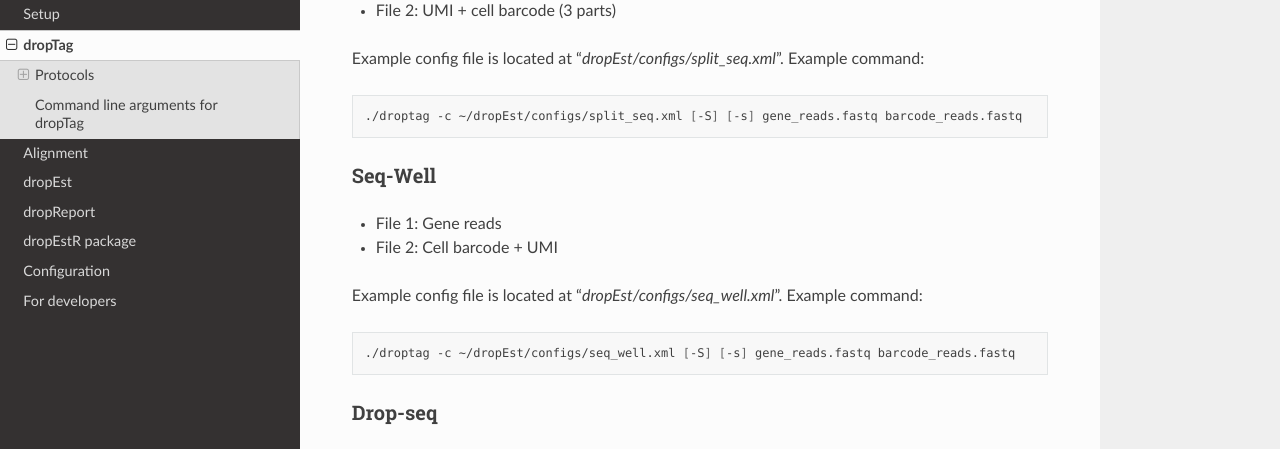
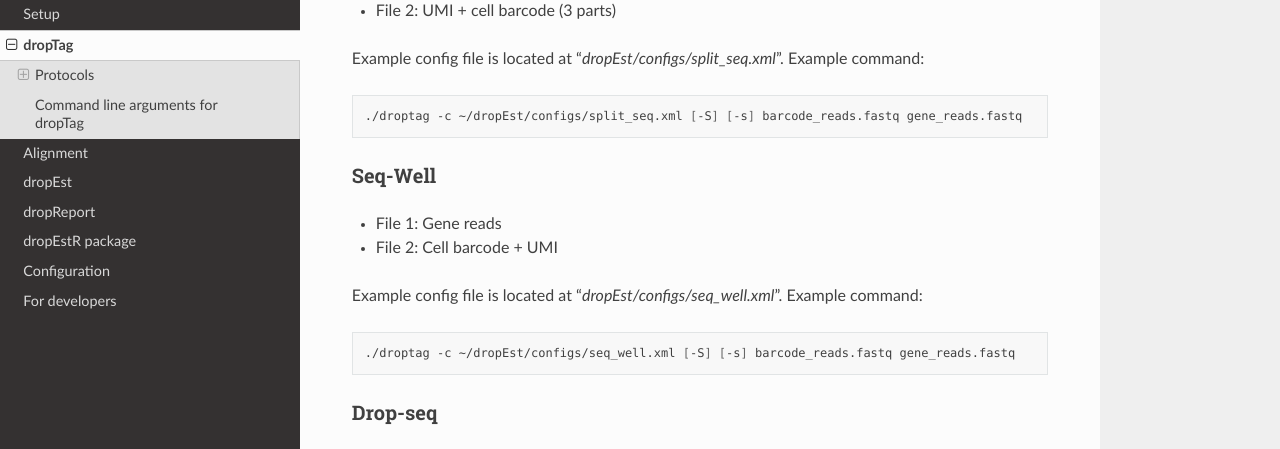
Before and after one commit to kharchenkolab/dropEst, a Sphinx documentation site: the page built from docs/droptag.rst, in a window 1280 px wide and 900 px high, scrolled down 2146 px. Shown: the part 151-600 px from the top of the window. Built offline with Sphinx 7.4.7 and the Read the Docs theme 2.0.0, drawn with Linux system fonts in a browser that asks for light colours.

```diff
--- a/docs/droptag.rst
+++ b/docs/droptag.rst
@@ -120,7 +120,7 @@ Example command:
 
 .. code:: bash
 
-    ./droptag -c ~/dropEst/configs/split_seq.xml [-S] [-s] gene_reads.fastq barcode_reads.fastq
+    ./droptag -c ~/dropEst/configs/split_seq.xml [-S] [-s] barcode_reads.fastq gene_reads.fastq
 
 Seq-Well
 ^^^^^^^^
@@ -133,7 +133,7 @@ Example command:
 
 .. code:: bash
 
-    ./droptag -c ~/dropEst/configs/seq_well.xml [-S] [-s] gene_reads.fastq barcode_reads.fastq
+    ./droptag -c ~/dropEst/configs/seq_well.xml [-S] [-s] barcode_reads.fastq gene_reads.fastq
 
 Drop-seq
 ^^^^^^^^
```
